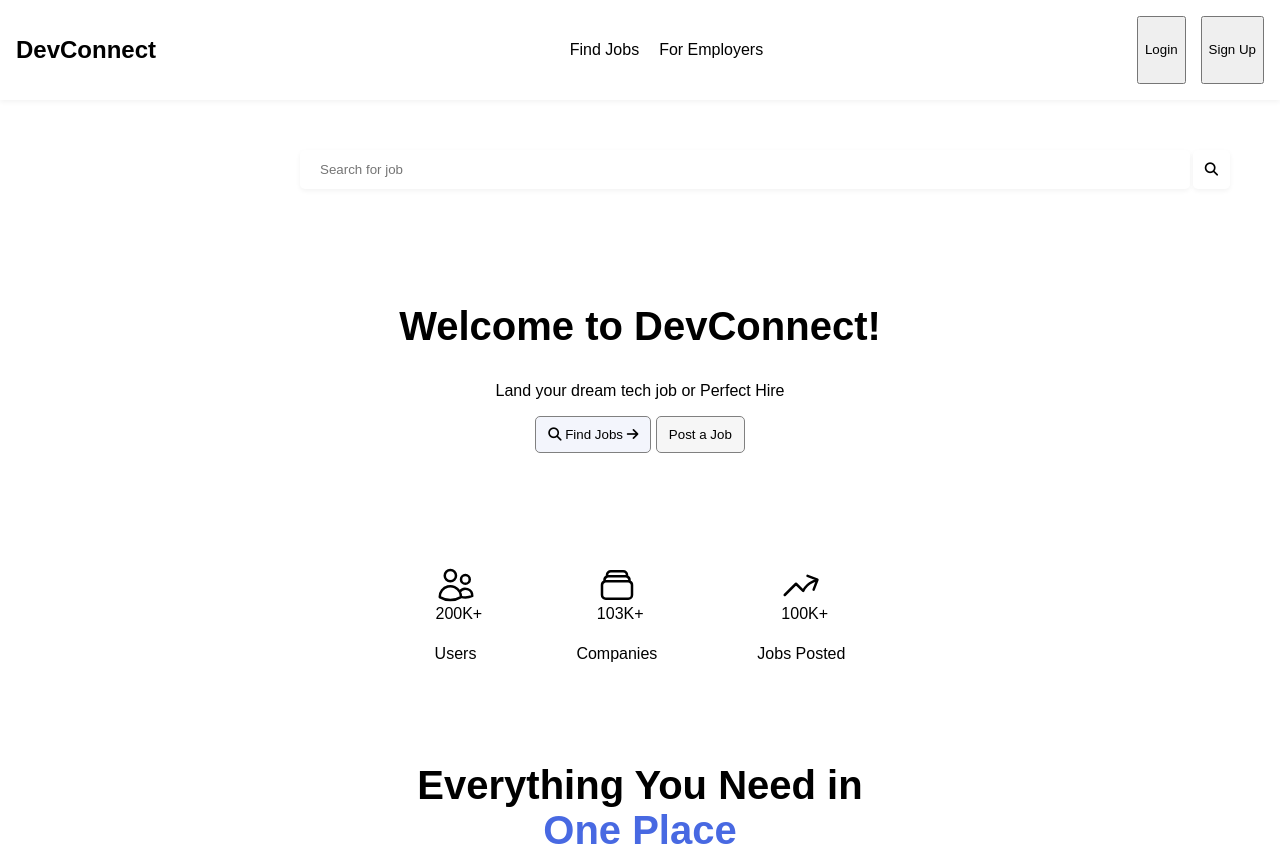
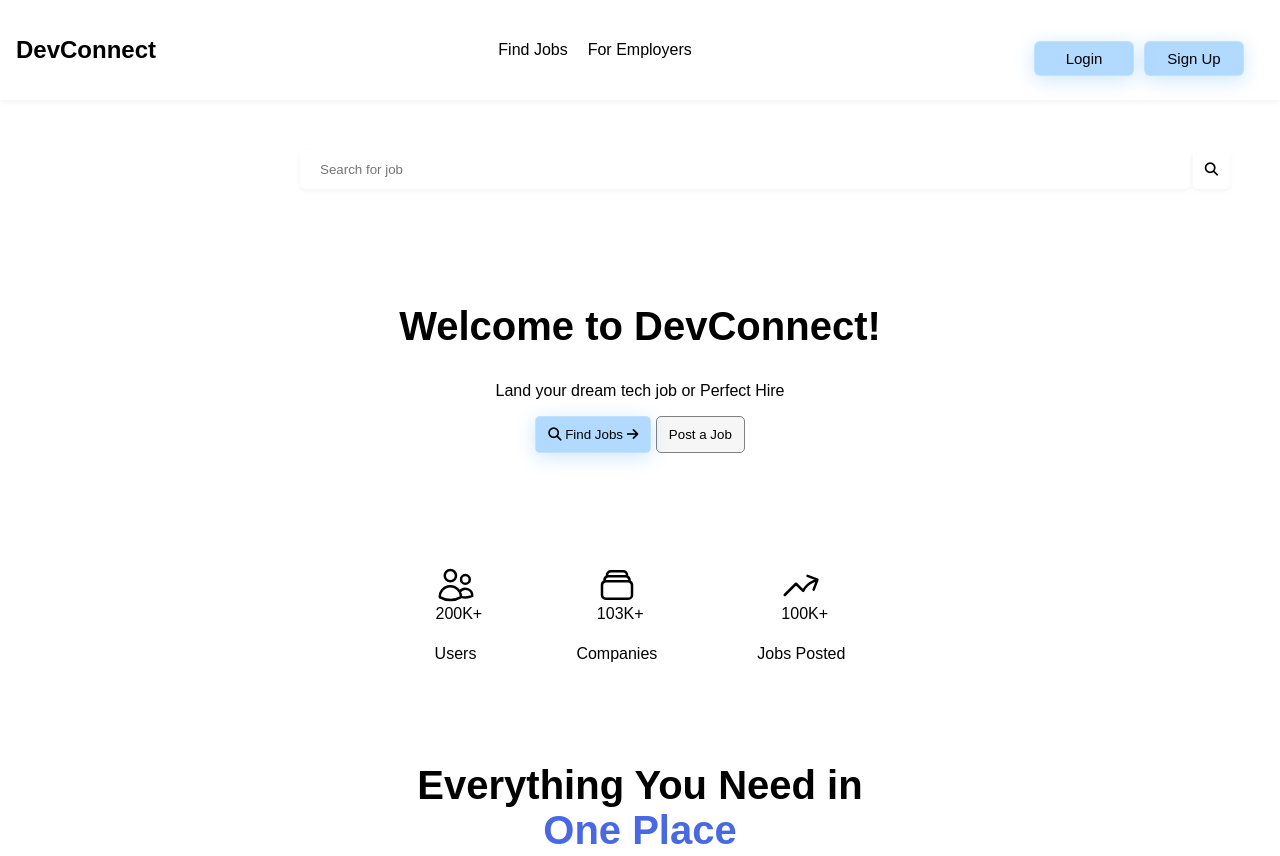
Before and after one commit to Kbruce01/devconnect, a plain HTML site: page index.html in a window 1280 px wide. Shown: the top 856 px of the page. Drawn offline with Linux system fonts and the light colour scheme.

Commit message:
styled the buttons on the page

```diff
--- a/Styles/style.css
+++ b/Styles/style.css
@@ -7,12 +7,15 @@ body {
 nav {
   padding: 1rem;
   display: flex;
+  align-items: center;
   justify-content: space-between;
   box-shadow: 0 2px 5px rgba(0, 0, 0, 0.05);
   position: sticky;
   z-index: 100;
   top: 0;
 }
+
+
 
 header {
   padding: 2rem;
@@ -25,7 +28,8 @@ h2 {
 
 .login-section {
   display: flex;
-  gap: 15px;
+  gap: 10px;
+  margin-right: 20PX;
 }
 
 h1 {
@@ -65,19 +69,26 @@ h1 {
 }
 
 ul {
-  left: 10px;
-  list-style-type: none;
+  list-style: none;
   display: flex;
-  justify-content: center;
-  align-items: center;
   gap: 20px;
+  padding: 0;
+  margin: 0;
+
+}
+
+ul li {
+  cursor: pointer;
 }
 
 .post-job-btn{
   padding: 10px 12px;
   border-radius: 5px;
-  border: 1px solid gray;
-  background: rgba(26, 68, 194, 0.05);
+  background-color: rgba(0, 132, 255, 0.3);
+  backdrop-filter: blur(10px); /* adds the frosted/mirror effect */
+  border: 1px solid rgba(255, 255, 255, 0.2);
+  box-shadow: 0 4px 20px rgba(0, 132, 255, 0.2);
+  cursor: pointer;
 }
 
 .post-a-job-btn {
@@ -85,6 +96,7 @@ ul {
   border-radius: 5px;
   border: 1px solid gray;
   background-color: rgb(246, 246, 246);
+  cursor: pointer;
 }
 
 .icon, a {
@@ -155,7 +167,7 @@ ul {
    color: rgb(10, 9, 9);
    padding: 0px;
    text-align: center;
-   border-radius: 8px;
+   border-radius: 50px;
    min-height: 60px;
    display: flex;
    align-items: center;
@@ -168,3 +180,32 @@ ul {
   height: 300px;
   background-color: rgba(0, 0, 0, 0.05);
 }
+
+p {
+  justify-self: center;
+  top: 100px;
+}
+
+.signup-btn, .login-btn {
+  height: 35px;
+  margin-top: 18px;
+  min-width: 100px;
+  font-size: 15px;
+  border-radius: 6px;
+  border: 1px solid gray;
+  background-color: rgba(0, 132, 255, 0.3);
+  backdrop-filter: blur(10px); /* adds the frosted/mirror effect */
+  border: 1px solid rgba(255, 255, 255, 0.2);
+  box-shadow: 0 4px 20px rgba(0, 132, 255, 0.2);
+}
+
+.login-btn,
+.signup-btn {
+  padding: 8px 16px;
+  cursor: pointer;
+}
+
+.logo {
+  font-size: 24px;
+  font-weight: bold;
+}
--- a/index.html
+++ b/index.html
@@ -13,15 +13,15 @@
 
     </head>
     <body>
-        <nav>
-            <h1>DevConnect</h1>
+        <nav class="navbar">
+            <h1 class="logo">DevConnect</h1>
             <ul class="list-style-type: none;">
                 <li>Find Jobs</li>
                 <li>For Employers</li>
             </ul>
             <div class="login-section">
-                <button>Login</button>
-                <button>Sign Up</button>
+                <button class="login-btn">Login</button>
+                <button class="signup-btn">Sign Up</button>
             </div>
         </nav>
 
@@ -113,10 +113,8 @@
         </div>
 
         <div class="about-services">
-            <p>copyright</p>
-            <h6>
-                name
-            </h6>
+            <p>Copyright - 2025</p>
+            <p></p>
         </div>
 
 
```
